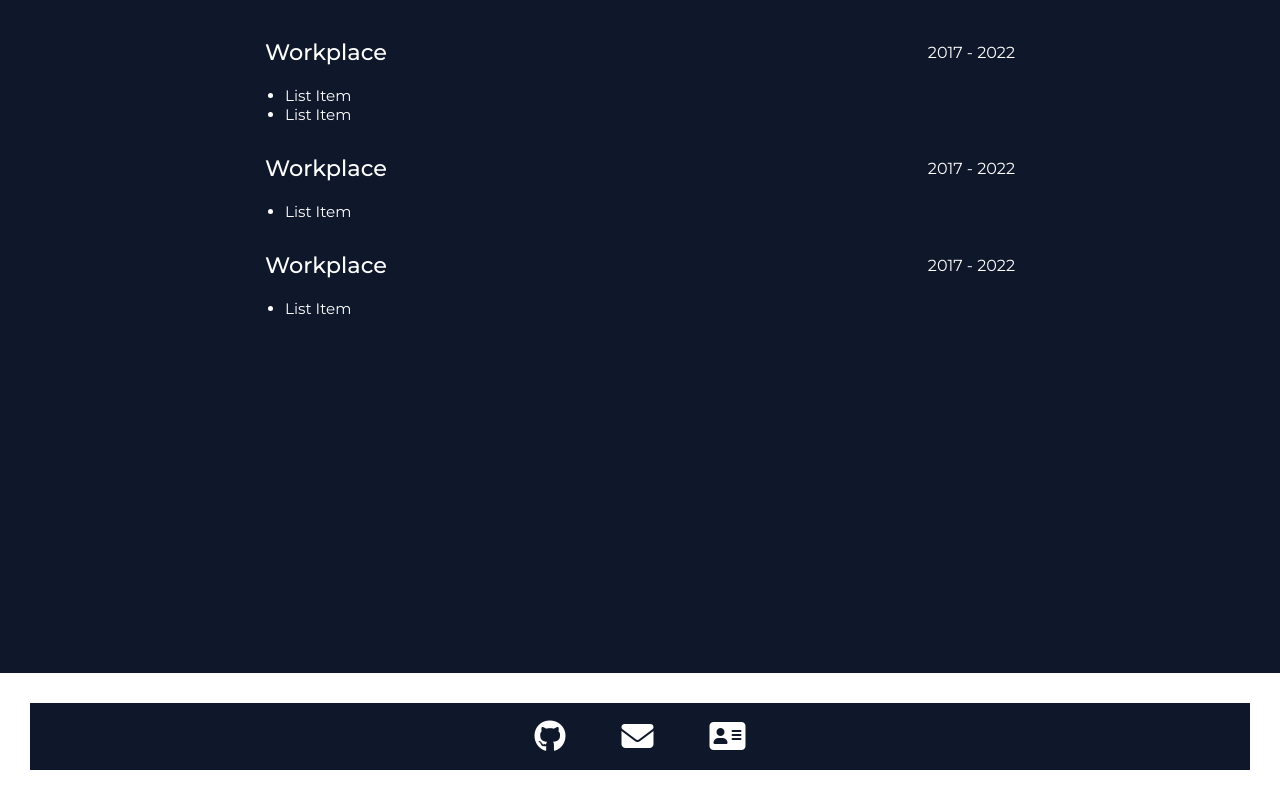
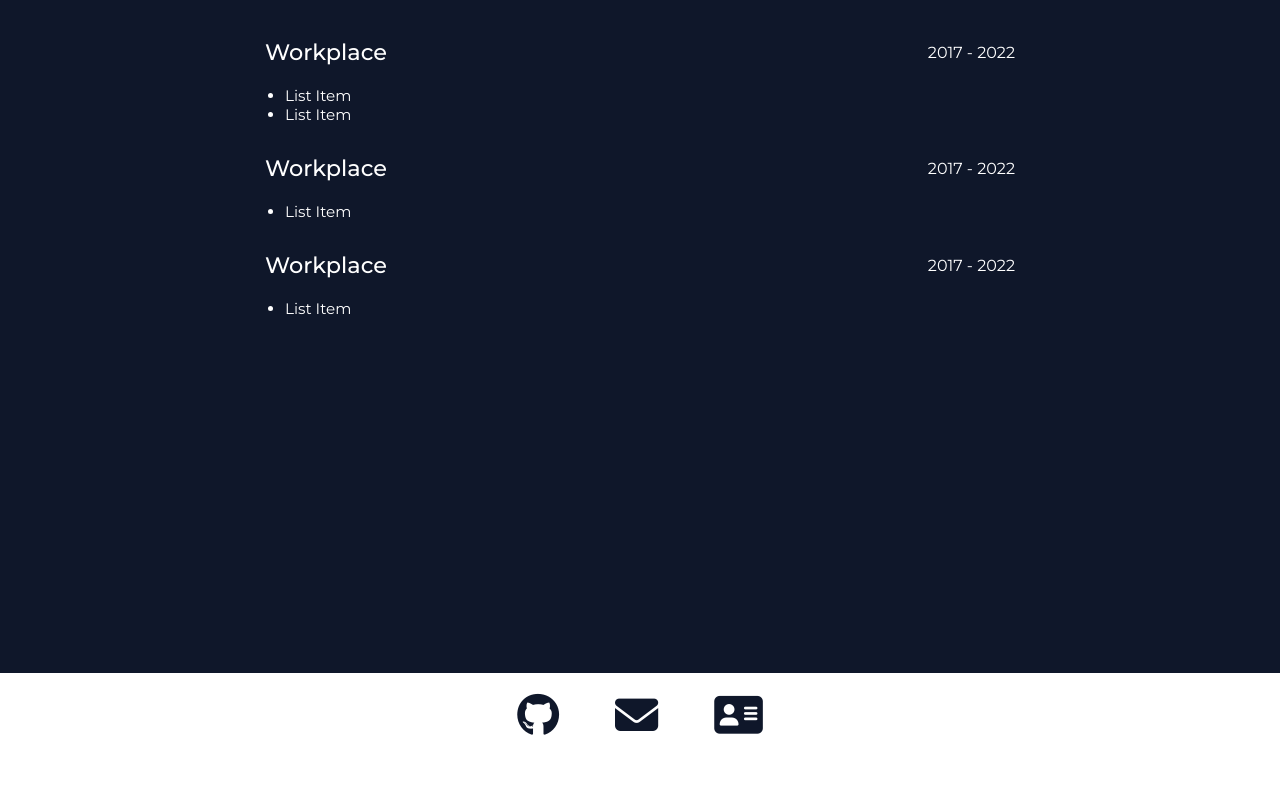
Before and after one commit to DragonSenses/react-portfolio, a React (Create React App) app: page / in a window 1280 px wide. Shown: the part 3350-4150 px from the top of the page. After the commit the page ends 4108 px from the top, so only its background shows below. Built offline with nearby package versions, Linux system fonts and the light colour scheme.

Commit message:
Add Dark mode to Footer component

```diff
--- a/src/App.js
+++ b/src/App.js
@@ -15,7 +15,7 @@ function App() {
         <Projects />
         <Experience />
       </main>
-      <Footer />
+      <Footer dark={false} />
     </div>
   );
 }
--- a/src/components/Footer.js
+++ b/src/components/Footer.js
@@ -1,18 +1,29 @@
 import React from 'react'
 import styles from './footer.module.css'
 
-export default function Footer() {
+export default function Footer(props) {
+  const { dark } = props;
+
   return (
-    <footer className={styles.footerWrapper}>
-      <a href="https://github.com/DragonSenses" className={styles.icon} target="_blank" rel="noreferrer">
+    <footer className={(dark ? styles.footerWrapperDark : styles.footerWrapper)}>
+      <a href="https://github.com/DragonSenses"
+         className={(dark ? styles.iconDark : styles.icon)}
+         target="_blank" rel="noreferrer"
+      >
         <i className="fa-brands fa-github"></i>
       </a>
 
-      <a href="https://google.com/" className={styles.icon} target="_blank" rel="noreferrer">
+      <a href="https://google.com/"
+         className={(dark ? styles.iconDark : styles.icon)}
+         target="_blank" rel="noreferrer"
+      >
         <i className="fa-solid fa-envelope"></i>
       </a>
 
-      <a href="https://google.com/" className={styles.icon} target="_blank" rel="noreferrer">
+      <a href="https://google.com/"
+         className={(dark ? styles.iconDark : styles.icon)}
+         target="_blank" rel="noreferrer"
+      >
         <i className="fa-solid fa-address-card"></i>
       </a>
     </footer>
--- a/src/components/footer.module.css
+++ b/src/components/footer.module.css
@@ -1,16 +1,25 @@
-.footerWrapper {
+.footerWrapper,
+.footerWrapperDark {
   display: flex;
   align-items: center;
   justify-content: center;
   gap: 40px;
-  padding: 14px 0;
-  margin: 30px;
-  font-size: 2rem;
+  padding: 16px 0;
+  font-size: 2.4rem;
+}
+
+.footerWrapper {
+  background: white;
+  color: #0f172a;
+}
+
+.footerWrapperDark {
   background: #0f172a;
   color: white;
 }
 
-.icon {
+.icon,
+.iconDark {
   cursor: pointer;
   transition-duration: 300ms;
   padding: 0 8px;
@@ -18,7 +27,24 @@
   color: inherit;
 }
 
+.icon:hover,
+.iconDark:hover {
+  transform: scale(1.1);
+}
+
 .icon:hover {
+  background: #0f172a;
+  color: white;
+}
+
+.iconDark:hover {
   background: white;
-  color: #0f172a
+  color: #0f172a;
 }
+
+@media (min-width: 640px) {
+  .footerWrapper,
+  .footerWrapperDark {
+    font-size: 2.7rem;
+  }
+}
```
Also changed, not shown: 1 other file (tests, documents, lock files or other folders).
